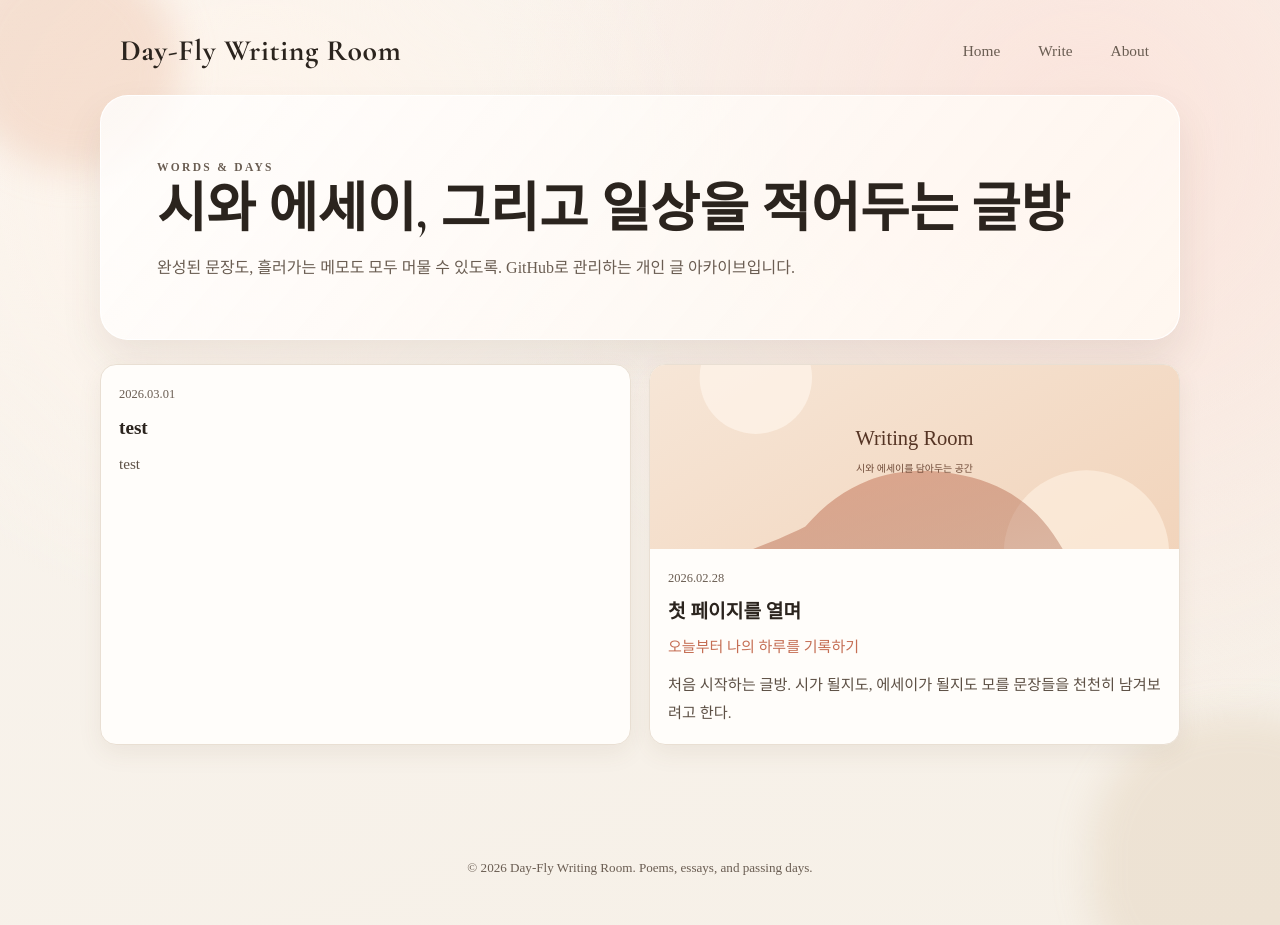
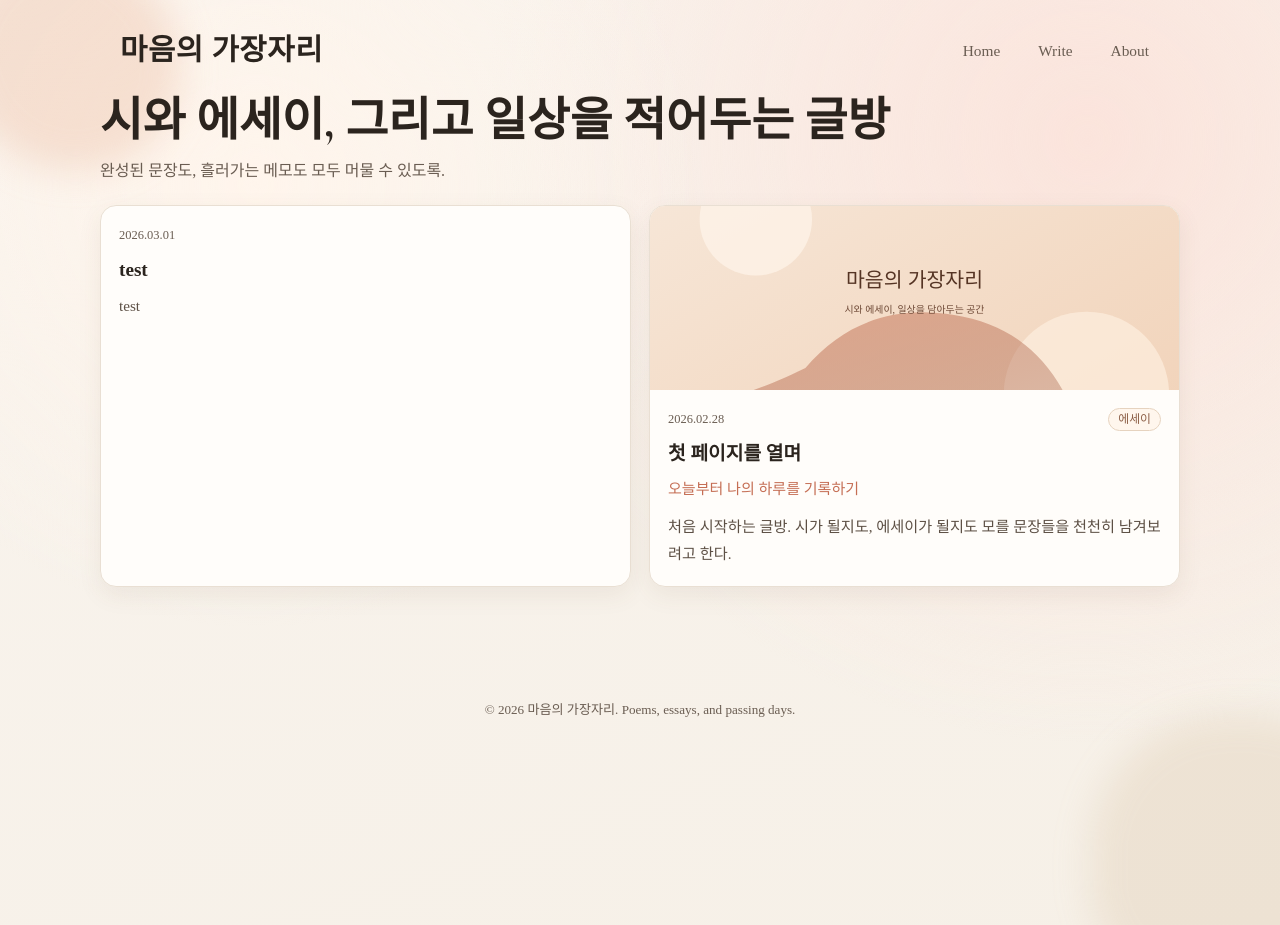
Before and after one commit to day-fly/my-diary, a Jekyll site: the page built from index.html, in a window 1280 px wide and 925 px high. Built offline with Jekyll 4.4.1, drawn with Linux system fonts in a browser that asks for light colours.

Commit message:
feat: add post categories and retheme as 마음의 가장자리

```diff
--- a/_config.yml
+++ b/_config.yml
@@ -1,5 +1,5 @@
-title: "Day-Fly Writing Room"
-description: "시와 에세이, 그리고 일상의 문장을 기록하는 글방"
+title: "마음의 가장자리"
+description: "시와 에세이, 그리고 일상의 문장을 기록하는 공간"
 url: "https://day-fly.github.io"
 baseurl: "/my-diary"
 lang: "ko-KR"
--- a/_posts/2026-02-28-first-page.md
+++ b/_posts/2026-02-28-first-page.md
@@ -1,6 +1,7 @@
 ---
 title: "첫 페이지를 열며"
 subtitle: "오늘부터 나의 하루를 기록하기"
+category: "에세이"
 date: 2026-02-28 09:00:00 +0900
 cover: /assets/images/welcome-cover.svg
 ---
--- a/assets/css/style.css
+++ b/assets/css/style.css
@@ -103,35 +103,20 @@ body {
   animation: rise-in 0.8s ease both;
 }
 
-.hero {
-  background: linear-gradient(130deg, rgba(255, 255, 255, 0.78), rgba(255, 248, 241, 0.9));
-  border: 1px solid rgba(255, 255, 255, 0.95);
-  box-shadow: var(--card-shadow);
-  border-radius: var(--radius-lg);
-  padding: clamp(28px, 5vw, 56px);
-  margin-bottom: 24px;
+.page-intro {
+  margin-bottom: 20px;
 }
 
-.hero-kicker {
-  display: inline-block;
-  letter-spacing: 0.2em;
-  font-size: 0.72rem;
-  color: var(--accent);
+.page-intro h1 {
   margin: 0 0 8px;
-  font-weight: 700;
+  font-family: "Cormorant Garamond", serif;
+  font-size: clamp(1.8rem, 5vw, 2.9rem);
+  line-height: 1.15;
 }
 
-.hero h1 {
-  font-family: "Cormorant Garamond", serif;
-  font-size: clamp(2rem, 5.8vw, 3.35rem);
-  line-height: 1.1;
-  margin: 0 0 14px;
-}
-
-.hero p {
+.page-intro p {
   margin: 0;
   color: var(--ink-soft);
-  max-width: 680px;
 }
 
 .post-list {
@@ -187,6 +172,29 @@ body {
   margin: 0 0 10px;
 }
 
+.post-meta {
+  display: flex;
+  align-items: center;
+  justify-content: space-between;
+  gap: 8px;
+  margin: 0 0 10px;
+}
+
+.post-meta .post-card-date {
+  margin: 0;
+}
+
+.category-chip {
+  display: inline-block;
+  padding: 2px 9px;
+  border-radius: 999px;
+  border: 1px solid #e6d3bf;
+  background: #fff6ed;
+  color: #8b5d45;
+  font-size: 0.74rem;
+  line-height: 1.4;
+}
+
 .post-card h2 {
   margin: 0 0 8px;
   font-size: 1.2rem;
@@ -224,6 +232,17 @@ body {
   font-size: 0.82rem;
   color: var(--ink-soft);
   margin: 0 0 10px;
+}
+
+.post-meta-line {
+  margin: 0 0 10px;
+  display: flex;
+  align-items: center;
+  gap: 8px;
+}
+
+.post-meta-line .post-date {
+  margin: 0;
 }
 
 .post-subtitle {
@@ -303,34 +322,6 @@ body {
   gap: 18px;
 }
 
-.writer-hero {
-  background: linear-gradient(130deg, rgba(255, 255, 255, 0.82), rgba(252, 244, 234, 0.95));
-  border-radius: var(--radius-lg);
-  border: 1px solid #f2e5d7;
-  box-shadow: var(--card-shadow);
-  padding: clamp(22px, 4vw, 38px);
-}
-
-.writer-kicker {
-  margin: 0 0 8px;
-  color: var(--accent);
-  letter-spacing: 0.16em;
-  font-size: 0.72rem;
-  font-weight: 700;
-}
-
-.writer-hero h1 {
-  margin: 0;
-  font-size: clamp(1.6rem, 4.5vw, 2.4rem);
-  font-family: "Cormorant Garamond", serif;
-  line-height: 1.2;
-}
-
-.writer-hero p {
-  margin: 10px 0 0;
-  color: var(--ink-soft);
-}
-
 .writer-panel {
   background: var(--paper);
   border: 1px solid var(--line);
@@ -363,6 +354,10 @@ body {
 
 .writer-fields-three {
   grid-template-columns: 1.5fr 1fr 1fr;
+}
+
+.writer-fields-four {
+  grid-template-columns: 1.5fr 1fr 0.8fr 1fr;
 }
 
 .writer-fields label {
@@ -523,6 +518,10 @@ body {
   font-size: 0.82rem;
 }
 
+.preview-category {
+  margin: 0 0 10px;
+}
+
 .writer-preview h3 {
   margin: 0;
   font-size: 1.45rem;
@@ -621,6 +620,7 @@ body {
   }
 
   .writer-fields-three,
+  .writer-fields-four,
   .writer-fields-two {
     grid-template-columns: 1fr;
   }
--- a/index.html
+++ b/index.html
@@ -1,14 +1,10 @@
 ---
 layout: default
-title: "Writing"
+title: "글방"
 ---
-<section class="hero">
-  <p class="hero-kicker">WORDS & DAYS</p>
+<section class="page-intro">
   <h1>시와 에세이, 그리고 일상을 적어두는 글방</h1>
-  <p>
-    완성된 문장도, 흘러가는 메모도 모두 머물 수 있도록.
-    GitHub로 관리하는 개인 글 아카이브입니다.
-  </p>
+  <p>완성된 문장도, 흘러가는 메모도 모두 머물 수 있도록.</p>
 </section>
 
 <section class="post-list">
@@ -22,7 +18,12 @@ title: "Writing"
             </div>
           {% endif %}
           <div class="post-card-body">
-            <p class="post-card-date">{{ post.date | date: "%Y.%m.%d" }}</p>
+            <div class="post-meta">
+              <p class="post-card-date">{{ post.date | date: "%Y.%m.%d" }}</p>
+              {% if post.category %}
+                <span class="category-chip">{{ post.category }}</span>
+              {% endif %}
+            </div>
             <h2>{{ post.title }}</h2>
             {% if post.subtitle %}
               <p class="post-card-subtitle">{{ post.subtitle }}</p>
```
Also changed, not shown: _layouts/post.html (+6 -1 lines), assets/js/writer.js (+15 -1 lines), write.md (+10 -10 lines), README.md, assets/images/welcome-cover.svg, 1 other file.
